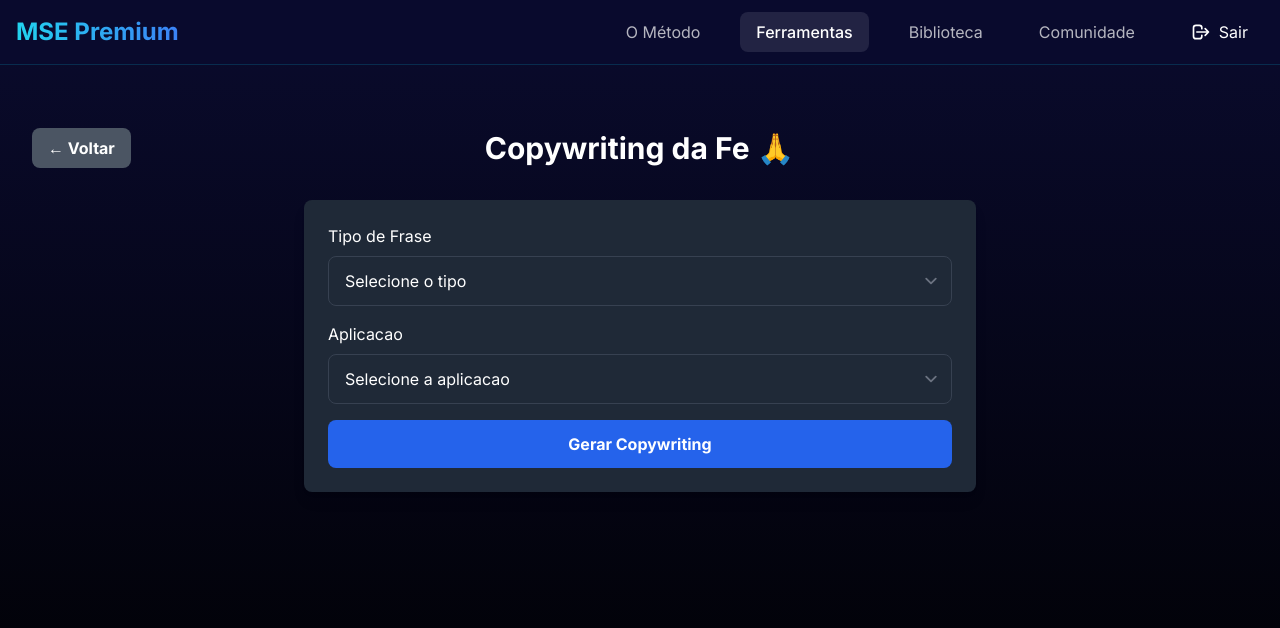
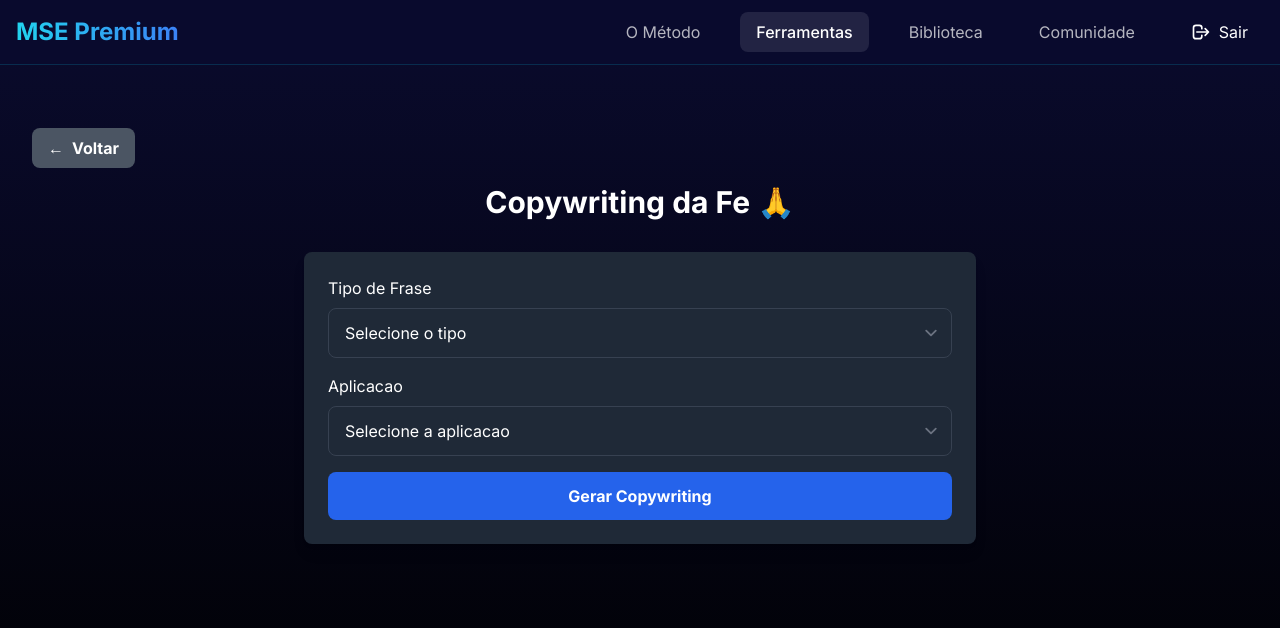
Before and after one commit to diegopxibot/webappMSE, a Next.js app: page /dashboard/ferramentas/copywriting-da-fe in a window 1280 px wide. Shown: the top 628 px of the page. Built offline with nearby package versions, Linux system fonts and the light colour scheme; sample sign-in values are in the browser's storage.

Commit message:
ajuste botão

```diff
--- a/src/app/dashboard/ferramentas/copywriting-da-fe/page.tsx
+++ b/src/app/dashboard/ferramentas/copywriting-da-fe/page.tsx
@@ -65,26 +65,26 @@ export default function CopywritingDaFe() {
 
   return (
     <div className="container mx-auto px-4 py-8">
-      <div className="flex justify-between items-center mb-8">
+      <div className="mb-8">
         <Link
           href="/dashboard/ferramentas"
-          className="bg-gray-600 hover:bg-gray-700 text-white font-bold py-2 px-4 rounded-lg transition duration-200"
+          className="inline-flex items-center bg-gray-600 hover:bg-gray-700 text-white font-bold py-2 px-4 rounded-lg transition duration-200 mb-4 sm:mb-0"
         >
-          ← Voltar
+          <span className="mr-2">←</span>
+          <span>Voltar</span>
         </Link>
-        <h1 className="text-3xl font-bold text-white">
+        <h1 className="text-2xl sm:text-3xl font-bold text-white text-center mt-4">
           Copywriting da Fe 🙏
         </h1>
-        <div className="w-[100px]"></div>
       </div>
 
-      <div className="max-w-2xl mx-auto bg-gray-800 p-6 rounded-lg shadow-lg">
+      <div className="max-w-2xl mx-auto bg-gray-800 p-4 sm:p-6 rounded-lg shadow-lg">
         <div className="space-y-4">
           {/* Tipo de Frase */}
           <div>
             <label className="block text-white mb-2">Tipo de Frase</label>
             <select
-              className="input"
+              className="input w-full"
               value={tipoFrase}
               onChange={(e) => setTipoFrase(e.target.value)}
             >
@@ -99,7 +99,7 @@ export default function CopywritingDaFe() {
           <div>
             <label className="block text-white mb-2">Aplicacao</label>
             <select
-              className="input"
+              className="input w-full"
               value={aplicacao}
               onChange={(e) => setAplicacao(e.target.value)}
             >
@@ -116,7 +116,7 @@ export default function CopywritingDaFe() {
             <div>
               <label className="block text-white mb-2">Engenharia Social</label>
               <select
-                className="input"
+                className="input w-full"
                 value={engenhariaSocial}
                 onChange={(e) => setEngenhariaSocial(e.target.value)}
               >
@@ -146,11 +146,11 @@ export default function CopywritingDaFe() {
             {aplicacao === 'Stories' ? (
               // Resultado para Stories
               <div className="bg-gray-700 p-4 rounded-lg space-y-4">
-                <div className="flex justify-between items-center">
+                <div className="flex flex-col sm:flex-row justify-between items-start sm:items-center gap-2">
                   <h3 className="text-xl font-semibold text-white">Sequencia de Stories</h3>
                   <button
                     onClick={() => copiarTexto(`${resultado.story_1}\n\n${resultado.story_2}\n\n${resultado.story_3}\n\n${resultado.versiculo}\n\n${resultado.cta_final}`)}
-                    className="text-blue-400 hover:text-blue-300"
+                    className="text-blue-400 hover:text-blue-300 whitespace-nowrap"
                   >
                     Copiar Tudo
                   </button>
@@ -166,11 +166,11 @@ export default function CopywritingDaFe() {
             ) : (
               // Resultado para outras aplicacoes
               <div className="bg-gray-700 p-4 rounded-lg">
-                <div className="flex justify-between items-center mb-4">
+                <div className="flex flex-col sm:flex-row justify-between items-start sm:items-center gap-2 mb-4">
                   <h3 className="text-xl font-semibold text-white">Sua Frase</h3>
                   <button
                     onClick={() => copiarTexto(resultado.frase)}
-                    className="text-blue-400 hover:text-blue-300"
+                    className="text-blue-400 hover:text-blue-300 whitespace-nowrap"
                   >
                     Copiar
                   </button>
```
